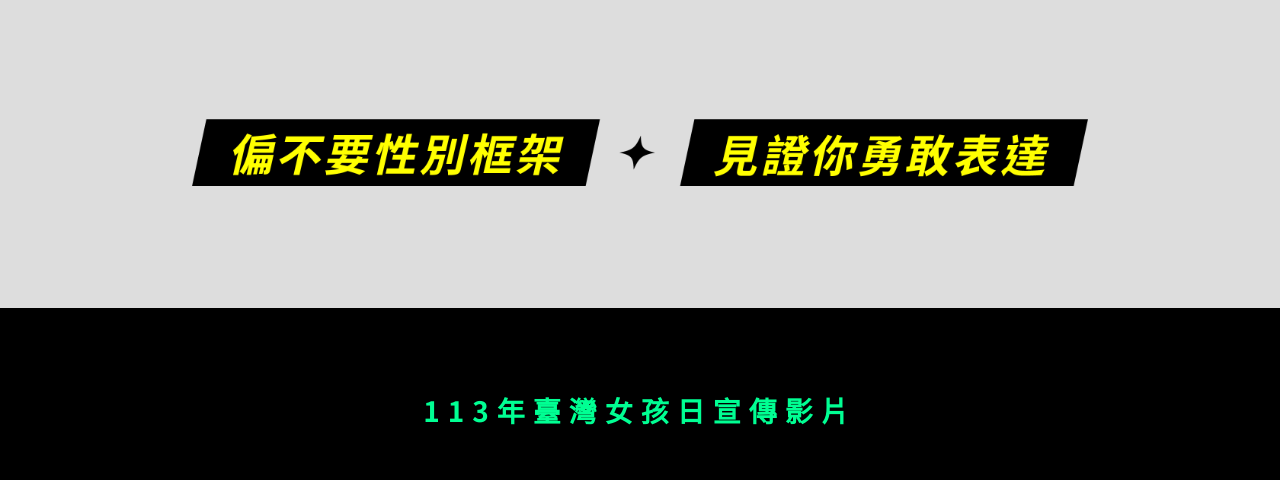
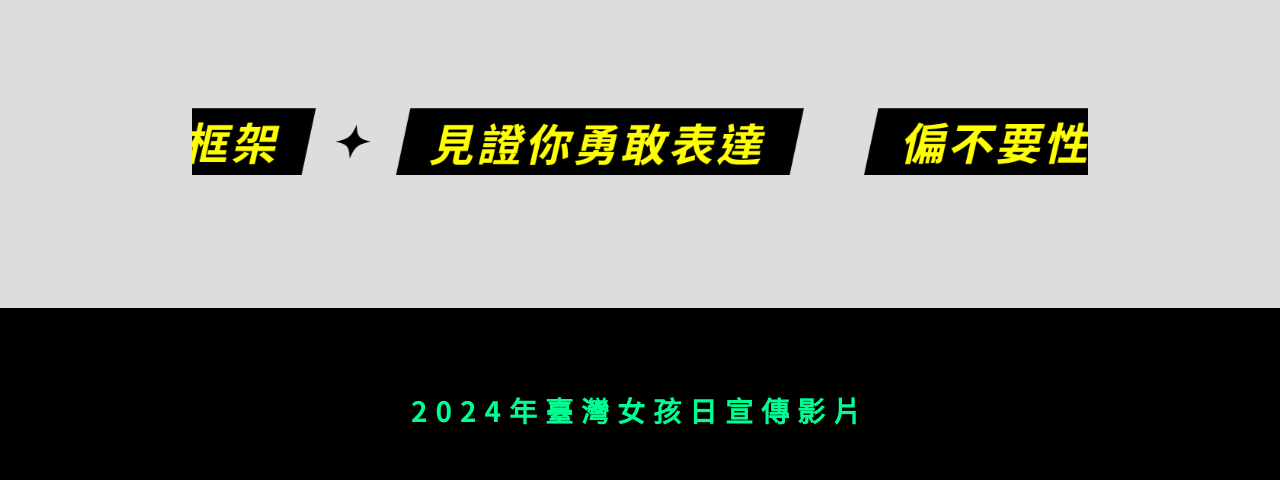
Before and after one commit to dingdingdingdingliu/girls-day-2024, a Next.js app: page / in a window 1280 px wide. Shown: the part 1612-2092 px from the top of the page. Built offline with nearby package versions, Linux system fonts and the light colour scheme; grey boxes are pictures that could not be loaded.

Commit message:
feat: update intro animation

```diff
--- a/components/Pages/Index/SectionEntrance/index.js
+++ b/components/Pages/Index/SectionEntrance/index.js
@@ -48,12 +48,17 @@
 export default function SectionEntrance() {
   const theme = useTheme();
 
+  // 彈簧效果
   const fadeInEntrance = useSpring({
     opacity: 1,
     transform: "translateY(0);",
     from: { opacity: 0, transform: "translateY(-100px)" },
-    config: { duration: 800 },
-    delay: 1500, // 延遲效果
+    config: {
+      tension: 800, // 张力，值越大弹簧的速度越快
+      friction: 20, // 摩擦力，值越小弹簧的回弹效果越明显
+      mass: 3, // 质量，值越大，弹簧越沉，惯性越强
+    },
+    delay: 600, // 延遲效果
   });
 
   return (
--- a/components/Pages/Index/SectionIntro/ImageContent.js
+++ b/components/Pages/Index/SectionIntro/ImageContent.js
@@ -19,7 +19,7 @@
 export default function ImageSection() {
   const { ref, inView } = useInView({
     triggerOnce: true,
-    threshold: 0,
+    threshold: 0.5,
   });
 
   const fadeInImage = useSpring({
--- a/components/Pages/Index/SectionIntro/SubContent.js
+++ b/components/Pages/Index/SectionIntro/SubContent.js
@@ -106,21 +106,21 @@
 export function GirlDaySection() {
   const { ref, inView } = useInView({
     triggerOnce: true,
-    threshold: 0,
+    threshold: 0.2,
   });
 
   const fadeInTitle = useSpring({
     opacity: inView ? 1 : 0,
     transform: inView ? "translateX(0)" : "translateX(-20px)",
     config: { duration: 600 },
-    delay: 600, // 延遲效果
+    delay: 400, // 延遲效果
   });
 
   const fadeInContent = useSpring({
     opacity: inView ? 1 : 0,
     transform: inView ? "translateX(0)" : "translateX(40px)",
     config: { duration: 600 },
-    delay: 800, // 延遲效果
+    delay: 600, // 延遲效果
   });
 
   return (
@@ -142,21 +142,21 @@
 export function ThemeSection() {
   const { ref, inView } = useInView({
     triggerOnce: true,
-    threshold: 0,
+    threshold: 0.2,
   });
 
   const fadeInTitle = useSpring({
     opacity: inView ? 1 : 0,
     transform: inView ? "translateX(0)" : "translateX(-20px)",
     config: { duration: 600 },
-    delay: 1000, // 延遲效果
+    delay: 700, // 延遲效果
   });
 
   const fadeInContent = useSpring({
     opacity: inView ? 1 : 0,
     transform: inView ? "translateX(0)" : "translateX(40px)",
     config: { duration: 600 },
-    delay: 1200, // 延遲效果
+    delay: 900, // 延遲效果
   });
 
   return (
--- a/components/Pages/Index/SectionIntro/index.js
+++ b/components/Pages/Index/SectionIntro/index.js
@@ -1,11 +1,13 @@
+import { useEffect, useState } from "react";
 import styled from "@emotion/styled";
 import globalConfig from "@/styles/globalConfig";
-import Image from "next/image";
+// import Image from "next/image";
+import { useSpring, animated } from "@react-spring/web";
 import { useTheme } from "@emotion/react";
 import {
   PageWrapper,
   ContentWrapper,
-  ImageWrapper,
+  // ImageWrapper,
 } from "@/components/Common/Index/Wrapper";
 import { GirlDaySection, ThemeSection } from "./SubContent";
 import ImageContent from "./ImageContent";
@@ -13,6 +15,11 @@
   BevelLabel,
   AbsoluteLabelWrapper,
 } from "@/components/Common/Label/BevelLabel";
+
+const sloganImageSrc = {
+  desktop: "/images/sloganDesktop.png",
+  mobile: "/images/sloganMobile.png",
+};
 
 // 頁面底層灰色底色延展
 const StyledPageWrapper = styled(PageWrapper)`
@@ -59,17 +66,45 @@
 `;
 
 // 標語內容層
-const SloganSectionWrapper = styled.div`
+// const SloganSectionWrapper = styled.div`
+//   width: 70%;
+//   height: auto;
+//   aspect-ratio: 10 / 1;
+//   margin: 110px auto;
+
+//   @media (max-width: ${globalConfig.mediaQuery}) {
+//     width: 60%;
+//     aspect-ratio: 5 / 3;
+//     margin: 30px auto;
+//   }
+// `;
+
+const Container = styled.div`
+  overflow: hidden;
+  position: relative;
   width: 70%;
   height: auto;
   aspect-ratio: 10 / 1;
   margin: 110px auto;
+  will-change: transform;
 
   @media (max-width: ${globalConfig.mediaQuery}) {
     width: 60%;
     aspect-ratio: 5 / 3;
     margin: 30px auto;
   }
+`;
+
+const ScrollWrapper = styled(animated.div)`
+  display: flex;
+  width: 200%;
+  will-change: transform;
+`;
+
+const SloganImage = styled.img`
+  width: 50%; // 每個圖像佔整個寬度的一半
+  object-fit: cover;
+  margin-right: ${(props) => props.isMargin && "60px"};
 `;
 
 const LabelWrapper = styled(AbsoluteLabelWrapper)`
@@ -82,6 +117,28 @@
 
 export default function SectionIntro({ isDesktop }) {
   const theme = useTheme();
+  const [imgSrc, setImgSrc] = useState(sloganImageSrc.desktop);
+
+  const [{ x }, api] = useSpring(() => ({
+    x: 0,
+    config: { duration: 10000, easing: (t) => t }, // 延长时间控制滑动速度
+  }));
+
+  useEffect(() => {
+    api.start({
+      from: { x: 0 },
+      to: { x: -100 },
+      loop: true,
+    });
+  }, [api]);
+
+  useEffect(() => {
+    if (isDesktop) {
+      setImgSrc(sloganImageSrc.desktop);
+    } else {
+      setImgSrc(sloganImageSrc.mobile);
+    }
+  }, [isDesktop]);
 
   return (
     <StyledPageWrapper id="show-hamburger-target">
@@ -111,7 +168,7 @@
             <ThemeSection />
           </MainSectionWrapper>
         </SectionIntroWrapper>
-        <SloganSectionWrapper>
+        {/* <SloganSectionWrapper>
           <ImageWrapper>
             <Image
               src={
@@ -127,7 +184,21 @@
               }}
             />
           </ImageWrapper>
-        </SloganSectionWrapper>
+        </SloganSectionWrapper> */}
+        <Container>
+          <ScrollWrapper
+            style={{
+              x: x.to((x) => `${x}%`),
+            }}
+          >
+            <SloganImage src={imgSrc} alt="slogan" isMargin />
+            <SloganImage src={imgSrc} alt="slogan" isMargin />
+            <SloganImage src={imgSrc} alt="slogan" isMargin />
+            <SloganImage src={imgSrc} alt="slogan" isMargin />
+            <SloganImage src={imgSrc} alt="slogan" isMargin />
+            <SloganImage src={imgSrc} alt="slogan" />
+          </ScrollWrapper>
+        </Container>
       </StyledContentWrapper>
     </StyledPageWrapper>
   );
--- a/components/Pages/Index/SectionPromoVideo/index.js
+++ b/components/Pages/Index/SectionPromoVideo/index.js
@@ -1,5 +1,7 @@
 import styled from "@emotion/styled";
 import globalConfig from "@/styles/globalConfig";
+import { useInView } from "react-intersection-observer";
+import { useSpring, animated } from "@react-spring/web";
 import { PageWrapper, ContentWrapper } from "@/components/Common/Index/Wrapper";
 
 // 頁面底層底色延展
@@ -16,7 +18,7 @@
   }
 `;
 
-const Title = styled.p`
+const AnimatedTitle = styled(animated.div)`
   font-size: ${(props) => props.theme.fontSizes[28]};
   font-weight: ${(props) => props.theme.fontWeights.bold};
   color: ${(props) => props.theme.colors.green};
@@ -33,7 +35,7 @@
   }
 `;
 
-const VideoWrapper = styled.div`
+const AnimatedVideoWrapper = styled(animated.div)`
   width: 70%;
   aspect-ratio: 2 / 1;
   margin: 0 auto;
@@ -45,11 +47,31 @@
 `;
 
 export default function SectionPromoVideo() {
+  const { ref, inView } = useInView({
+    triggerOnce: true,
+    threshold: 0.2,
+  });
+
+  const fadeInTitle = useSpring({
+    opacity: inView ? 1 : 0,
+    transform: inView ? "translateY(0)" : "translateY(10px)",
+    config: { duration: 400 },
+    delay: 400, // 延遲效果
+  });
+
+  const fadeInVideo = useSpring({
+    opacity: inView ? 1 : 0,
+    config: { duration: 1000 },
+    delay: 700, // 延遲效果
+  });
+
   return (
     <StyledPageWrapper>
-      <StyledContentWrapper>
-        <Title>113年臺灣女孩日宣傳影片</Title>
-        <VideoWrapper>
+      <StyledContentWrapper ref={ref}>
+        <AnimatedTitle style={fadeInTitle}>
+          2024年臺灣女孩日宣傳影片
+        </AnimatedTitle>
+        <AnimatedVideoWrapper style={fadeInVideo}>
           <iframe
             width="100%"
             height="100%"
@@ -61,7 +83,7 @@
             style={{ border: 0 }}
             loading="lazy"
           ></iframe>
-        </VideoWrapper>
+        </AnimatedVideoWrapper>
       </StyledContentWrapper>
     </StyledPageWrapper>
   );
```
